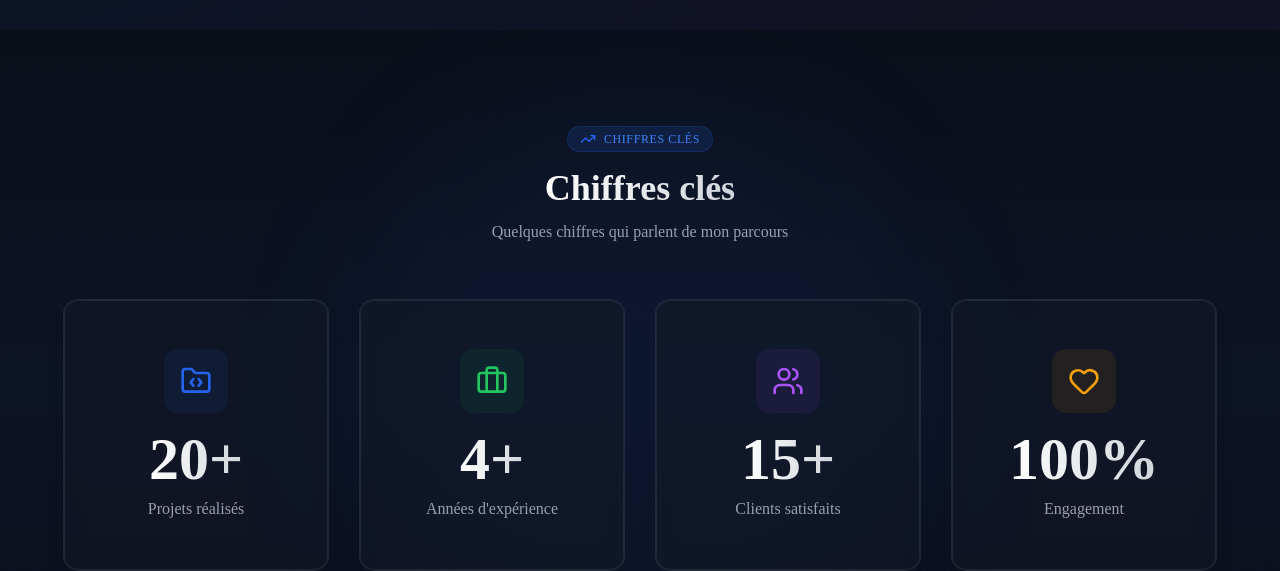
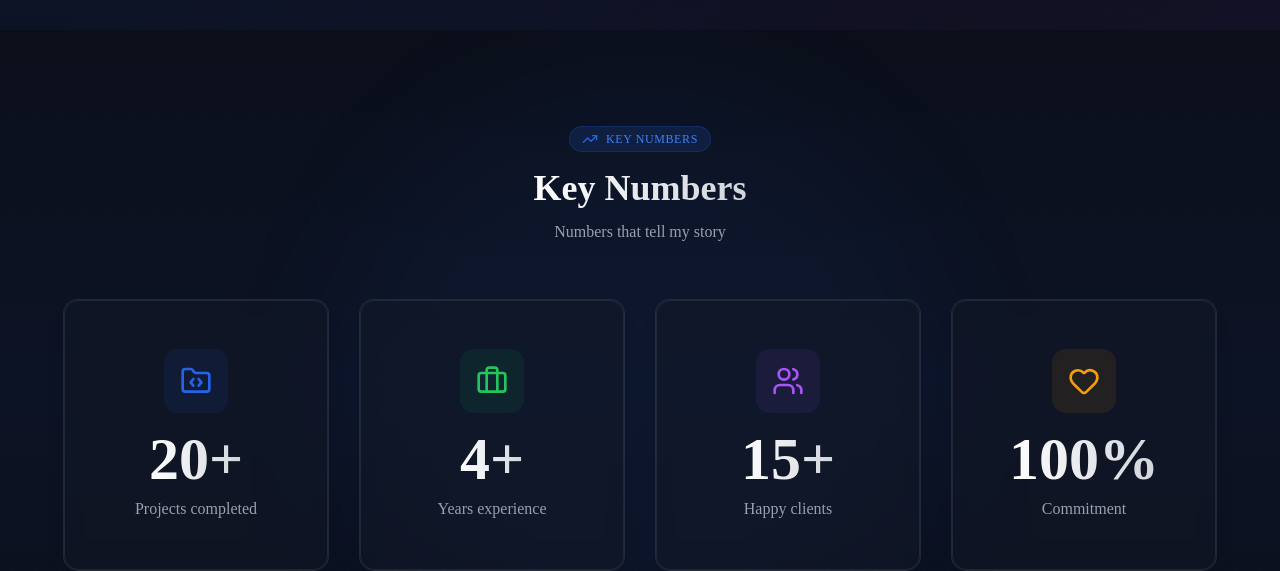
Before and after one commit to MahefaNant/portfolio-pro, a Next.js app: page / in a window 1280 px wide. Shown: the part 786-1357 px from the top of the page. Built offline with nearby package versions, Linux system fonts and the light colour scheme; no server answers.

Commit message:
refact(locale): use locale in stat section

```diff
--- a/app/(public)/(home)/components/Stats.tsx
+++ b/app/(public)/(home)/components/Stats.tsx
@@ -1,33 +1,12 @@
-/* eslint-disable @typescript-eslint/no-explicit-any */
 "use client";
 
 import { useInView } from "framer-motion";
-import {
-  Award,
-  Briefcase,
-  Code2,
-  FolderCode,
-  Heart,
-  Rocket,
-  TrendingUp,
-  Users,
-} from "lucide-react";
+import { TrendingUp } from "lucide-react";
 import { useEffect, useRef, useState } from "react";
 
 import { Card, CardContent } from "@/components/ui/card";
 import { IconRenderer } from "@/components/ui/icon-renderer";
-
-// Mapping des icônes
-const iconMap: Record<string, any> = {
-  FolderCode: FolderCode,
-  Briefcase: Briefcase,
-  Users: Users,
-  Heart: Heart,
-  TrendingUp: TrendingUp,
-  Award: Award,
-  Code2: Code2,
-  Rocket: Rocket,
-};
+import { useLocale } from "next-intl";
 
 // Données temporaires
 const statsData = {
@@ -132,6 +111,7 @@ function StatCard({
   stat: (typeof statsData.items)[0];
   index: number;
 }) {
+  const locale = useLocale();
   const ref = useRef(null);
   const isInView = useInView(ref, { once: true, margin: "-100px" });
 
@@ -178,7 +158,7 @@ function StatCard({
 
           {/* Label */}
           <p className="text-sm sm:text-base font-medium text-gray-600 dark:text-gray-400">
-            {stat.labelFr}
+            {locale === "fr" ? stat.labelFr : stat.labelEn}
           </p>
 
           {/* Ligne décorative au hover */}
@@ -193,8 +173,8 @@ function StatCard({
 }
 
 export function Stats() {
+  const locale = useLocale();
   const ref = useRef(null);
-  const isInView = useInView(ref, { once: true, margin: "-100px" });
 
   return (
     <section
@@ -216,16 +196,16 @@ export function Stats() {
           <div className="inline-flex items-center gap-2 px-3 py-1 rounded-full bg-[#2563EB]/10 dark:bg-[#2563EB]/15 border border-[#2563EB]/20 mb-4">
             <TrendingUp className="h-3 w-3 sm:h-4 sm:w-4 text-[#2563EB]" />
             <span className="text-[10px] sm:text-xs font-medium text-[#2563EB] dark:text-[#3B82F6] uppercase tracking-wider">
-              {statsData.title.fr}
+              {locale === "fr" ? statsData.title.fr : statsData.title.en}
             </span>
           </div>
           <h2 className="text-2xl sm:text-3xl lg:text-4xl font-bold mb-3">
             <span className="bg-gradient-to-r from-gray-900 to-gray-700 dark:from-white dark:to-gray-300 bg-clip-text text-transparent">
-              {statsData.title.fr}
+              {locale === "fr" ? statsData.title.fr : statsData.title.en}
             </span>
           </h2>
           <p className="text-sm sm:text-base text-gray-600 dark:text-gray-400">
-            {statsData.subtitle.fr}
+            {locale === "fr" ? statsData.subtitle.fr : statsData.subtitle.en}
           </p>
         </div>
 
```
